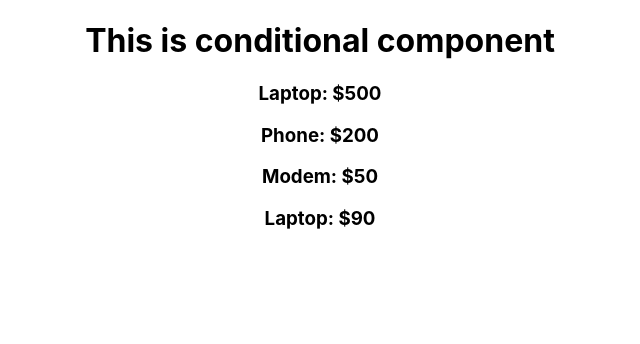
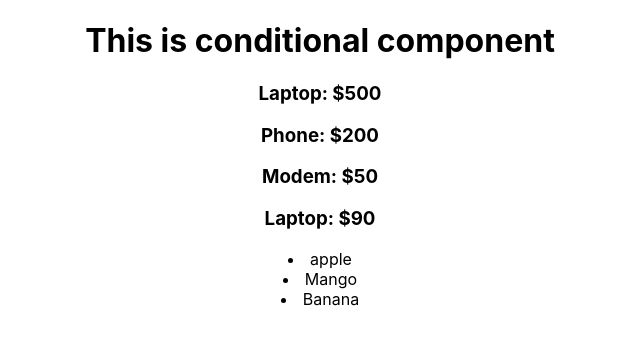
Before and after one commit to peninah98/react-basic, a React (Create React App) app: page / in a window 1280 px wide. Shown: the top 344 px of the page, without its empty margins (320-960 px from the left). Built offline with nearby package versions, Linux system fonts and the light colour scheme.

Commit message:
Rendering the items in an array

```diff
--- a/src/components/Product.jsx
+++ b/src/components/Product.jsx
@@ -6,11 +6,25 @@ const products = [
     {id:3,name:"Modem",price: 50},
     {id:4,name:"Laptop",price: 90},
 ]
+
+const fruits = ["apple", 'Mango', 'Banana']
+
 const productList = products.map((product)=>(
-    <h3 key={product.id}> {product.name}: ${product.price}</h3>
+    <h3 key={product.id}>
+         {product.name}: ${product.price}
+    </h3>
 ))
+
+const fruitList = fruits.map((fruit,index)=>(
+    <li key={index}>
+        {fruit}
+
+    </li>
+))
+
 
     return <div>
         {productList}
+        {fruitList}
     </div>
 }
```
